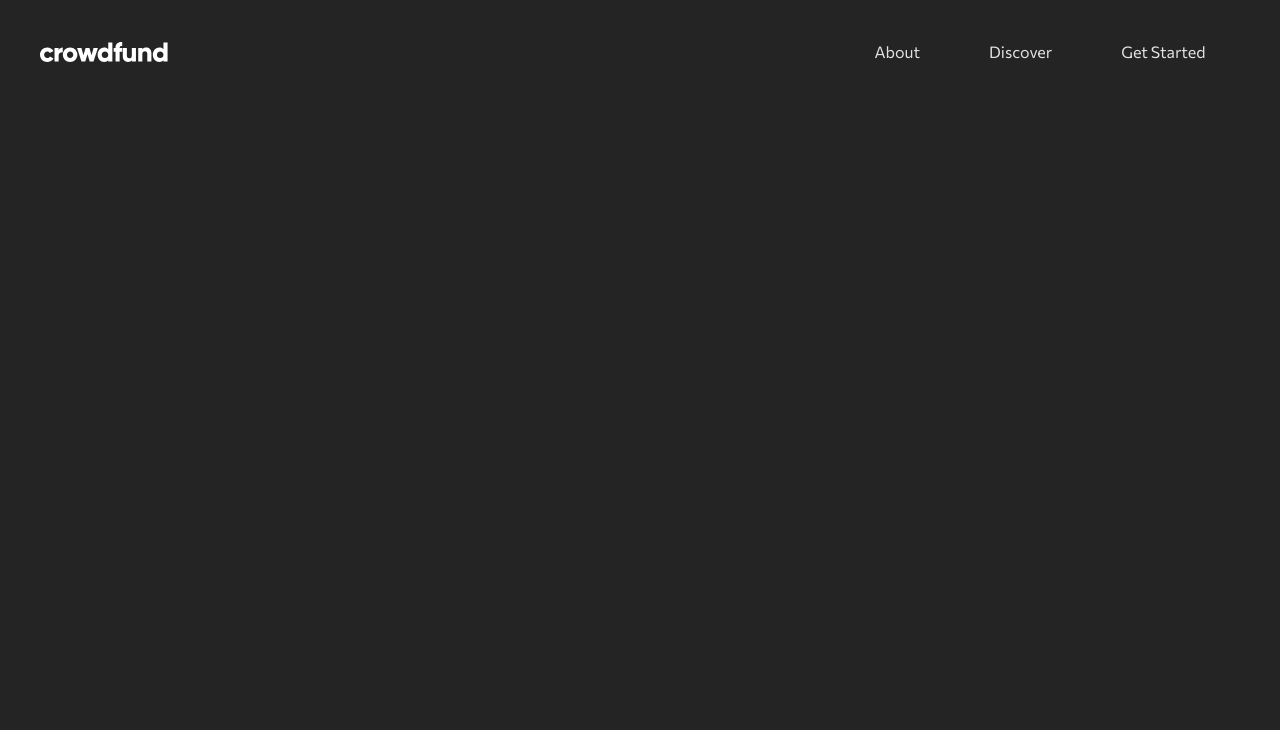
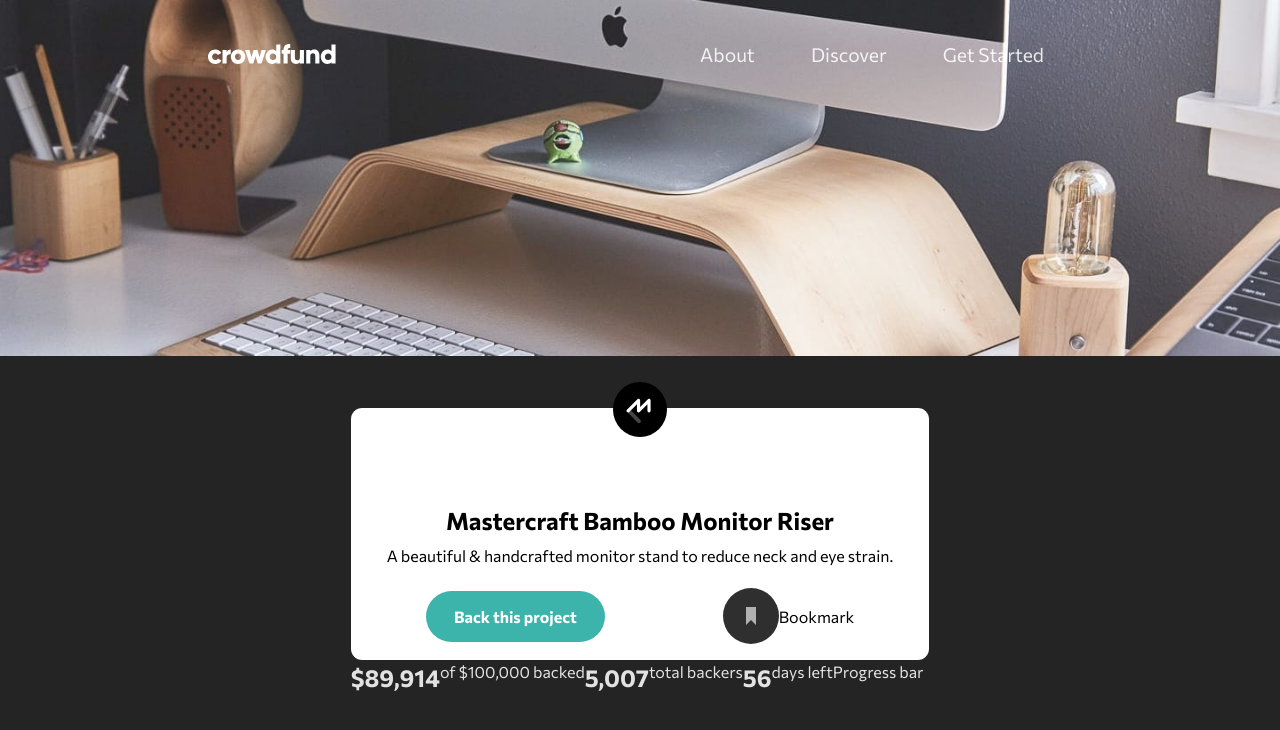
Before and after one commit to angelo5003/crowdfunding, a React (Vite) app: page / in a window 1280 px wide. Shown: the top 730 px of the page. Built offline with nearby package versions, Linux system fonts and the light colour scheme.

Commit message:
created the product card and overview card and styled them

```diff
--- a/src/App.jsx
+++ b/src/App.jsx
@@ -1,9 +1,11 @@
 import NavBar from "./components/NavBar/Desktop/NavBar";
+import Home from "./Pages/Home";
 
 function App() {
   return (
     <>
       <NavBar />
+      <Home />
     </>
   );
 }
--- /dev/null
+++ b/src/Pages/Home.jsx
@@ -0,0 +1,14 @@
+import "./HomeStyles.css";
+import ProductTitleCard from "../components/ProductTitleCard/ProductTitleCard";
+import OverviewCard from "../components/OverviewCard/OverviewCard";
+
+const Home = () => {
+  return (
+    <div className="home-page-outer-container">
+      <ProductTitleCard />
+      <OverviewCard />
+    </div>
+  );
+};
+
+export default Home;
--- /dev/null
+++ b/src/Pages/HomeStyles.css
@@ -0,0 +1,7 @@
+.home-page-outer-container {
+  /* display: flex; */
+  display: grid;
+  justify-content: center;
+  position: relative;
+  top: 25.5rem;
+}
--- a/src/components/NavBar/Desktop/NavBar.jsx
+++ b/src/components/NavBar/Desktop/NavBar.jsx
@@ -4,6 +4,7 @@
 import MobileMenu from "../../../assets/images/icon-hamburger.svg";
 import MobileCloseIcon from "../../../assets/images/icon-close-menu.svg";
 import MobileNav from "../Mobile/MobileNav";
+import NavBg from "../../../assets/images/image-hero-desktop.jpg";
 
 const NavBar = () => {
   const [mobileMenu, setMobileMenu] = useState(false);
@@ -12,7 +13,8 @@
     setMobileMenu(!mobileMenu);
   };
   return (
-    <div className="test">
+    <>
+      <img src={NavBg} alt="nav-background" className="nav-background-img" />
       <header className="nav-outer-container">
         <nav className="nav-inner-container">
           <img src={logo} alt="logo" />
@@ -42,7 +44,7 @@
           {mobileMenu ? <MobileNav /> : null}
         </nav>
       </header>
-    </div>
+    </>
   );
 };
 
--- a/src/components/NavBar/NavBarStyles.css
+++ b/src/components/NavBar/NavBarStyles.css
@@ -1,19 +1,19 @@
-/* .test {
-  background-image: url("../../assets/images/image-hero-desktop.jpg");
+.nav-background-img {
   width: 100%;
-  height: 100vh;
-  background-repeat: no-repeat;
-} */
+  position: absolute;
+}
 
 .nav-outer-container {
   position: fixed;
   left: 0;
   right: 0;
   padding: 3.5rem;
+  z-index: 10;
 }
 
 .nav-link {
   list-style: none;
+  font-size: 1.2em;
 }
 
 @media screen and (min-width: 400px) {
@@ -23,7 +23,7 @@
 
   .nav-inner-container {
     display: flex;
-    justify-content: space-between;
+    justify-content: space-around;
     align-items: center;
   }
 
--- /dev/null
+++ b/src/components/OverviewCard/OverviewCard.jsx
@@ -0,0 +1,17 @@
+import "./OverviewCardStyle.css";
+
+const OverviewCard = () => {
+  return (
+    <article className="overview-card-container">
+      <h2>$89,914</h2>
+      <p>of $100,000 backed</p>
+      <h2>5,007</h2>
+      <p>total backers</p>
+      <h2>56</h2>
+      <p>days left</p>
+      <div>Progress bar</div>
+    </article>
+  );
+};
+
+export default OverviewCard;
--- /dev/null
+++ b/src/components/OverviewCard/OverviewCardStyle.css
@@ -0,0 +1,3 @@
+.overview-card-container {
+  display: flex;
+}
--- /dev/null
+++ b/src/components/ProductTitleCard/ProductTitleCard.jsx
@@ -0,0 +1,28 @@
+import "./ProductTitleCardStyles.css";
+import BrandLogo from "../../assets/images/logo-mastercraft.svg";
+import BookMarkIcon from "../../assets/images/icon-bookmark.svg";
+
+const ProductTitleCard = () => {
+  return (
+    <div className="product-title-card-outer-container">
+      <img src={BrandLogo} alt="product-logo" className="brand-logo-img" />
+      <section>
+        <div className="product-title-container">
+          <h2 className="product-title">Mastercraft Bamboo Monitor Riser</h2>
+          <p className="product-info">
+            A beautiful & handcrafted monitor stand to reduce neck and eye
+            strain.
+          </p>
+        </div>
+        <div className="product-btn-container">
+          <button className="green-btn">Back this project</button>
+          <button className="bookmark-btn">
+            <img src={BookMarkIcon} alt="bookmark" /> Bookmark
+          </button>
+        </div>
+      </section>
+    </div>
+  );
+};
+
+export default ProductTitleCard;
--- /dev/null
+++ b/src/components/ProductTitleCard/ProductTitleCardStyles.css
@@ -0,0 +1,69 @@
+.product-title-card-outer-container {
+  display: flex;
+  justify-content: center;
+  flex-direction: column;
+  background-color: #ffffff;
+  padding: 1rem;
+  border-radius: 0.7rem;
+}
+
+.brand-logo-container {
+  display: flex;
+  justify-content: center;
+}
+
+.brand-logo-img {
+  position: relative;
+  bottom: 2.6rem;
+  width: 3.4rem;
+  margin: 0 auto;
+}
+
+.product-title-container {
+  display: flex;
+  justify-content: center;
+  align-items: center;
+  flex-direction: column;
+  margin: 1.25rem;
+  color: black;
+}
+
+.product-title {
+  margin: 0.31rem;
+}
+
+.product-btn-container {
+  display: flex;
+  justify-content: space-around;
+  align-items: center;
+}
+
+.green-btn {
+  border: none;
+  padding: 1rem;
+  margin: 0;
+  background: none;
+  font-size: 1rem;
+  font-weight: 700;
+  color: #ffffff;
+  cursor: pointer;
+  outline: none;
+  background-color: hsl(176, 50%, 47%);
+  border-radius: 6rem;
+  width: 11.2rem;
+  text-align: center;
+}
+
+.bookmark-btn {
+  border: none;
+  padding: 0;
+  margin: 0;
+  background: none;
+  font-size: 1rem;
+  text-align: center;
+  cursor: pointer;
+  outline: none;
+  display: flex;
+  align-items: center;
+  color: black;
+}
--- a/src/index.css
+++ b/src/index.css
@@ -2,6 +2,7 @@
   margin: 0;
   padding: 0;
   font-family: "Commissioner", sans-serif;
+  position: relative;
 }
 
 :root {
```
